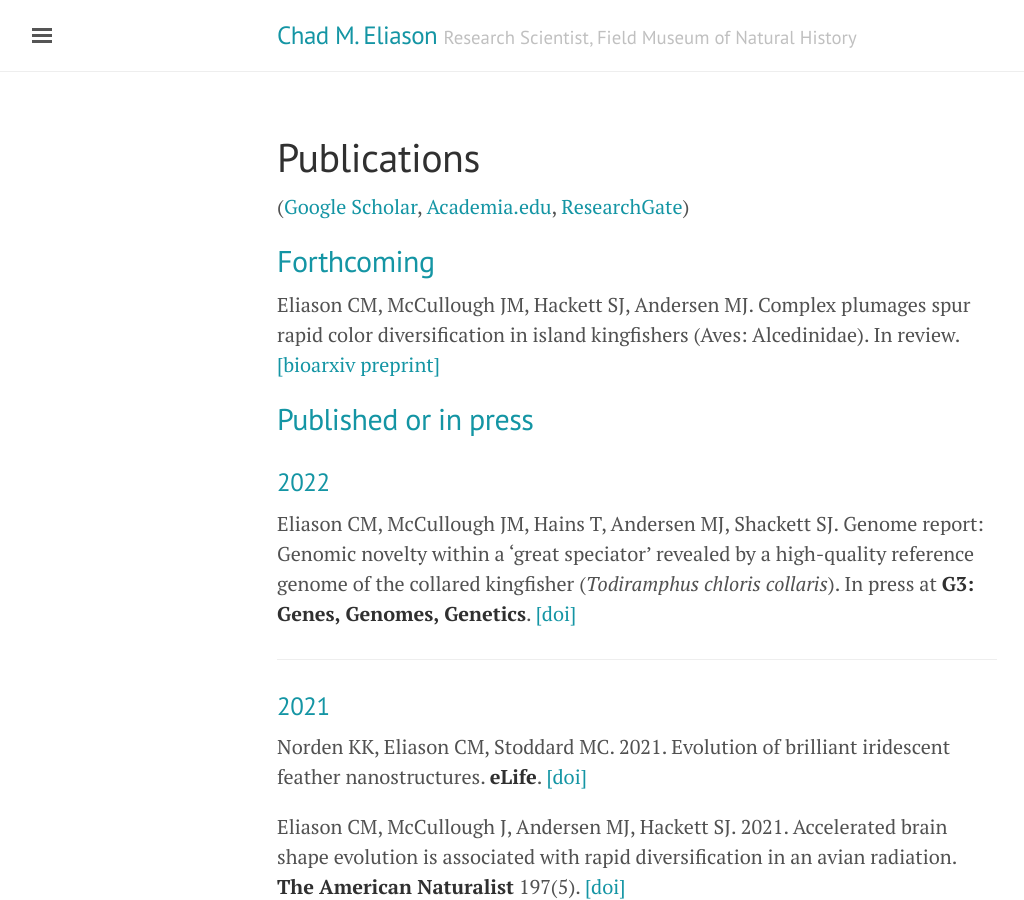
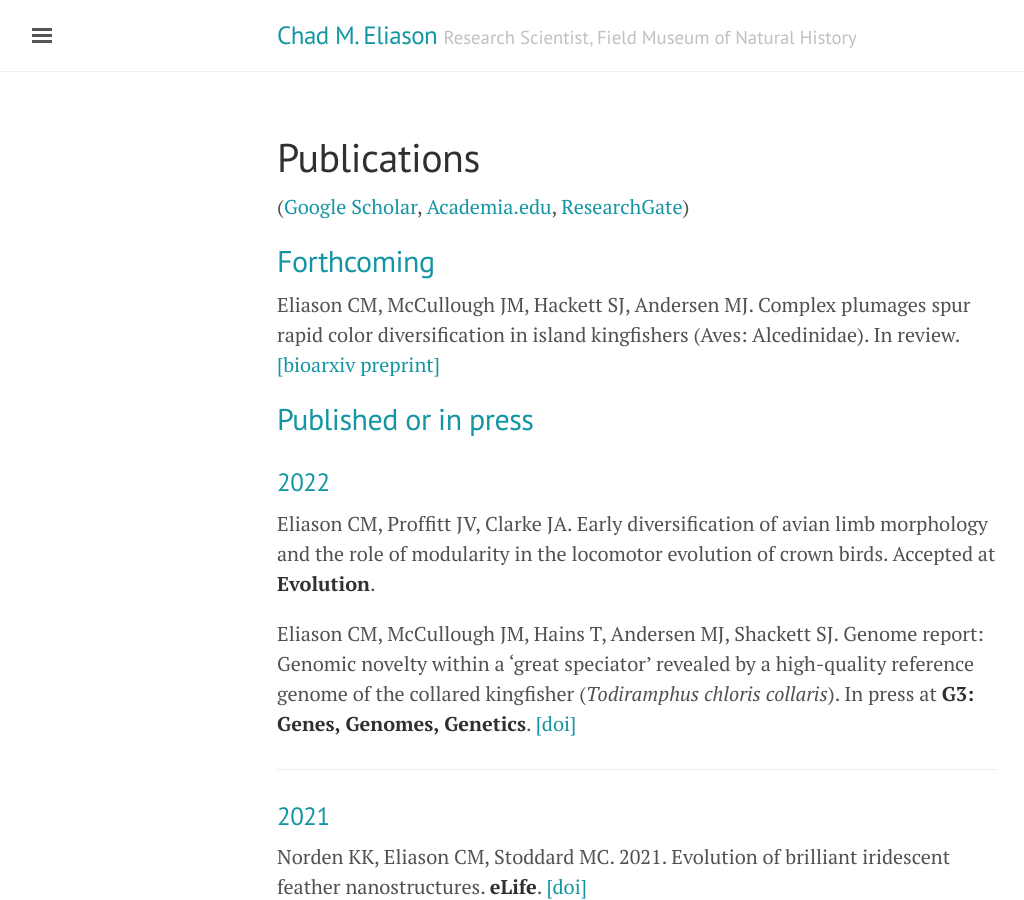
Before and after one commit to celiason/celiason.github.io, a Jekyll site: the page built from 2-publications.md, in a window 1280 px wide and 900 px high. Shown: the whole window, without its empty margins (3-1027 px from the left). Built offline with Jekyll 4.4.1, drawn with Linux system fonts in a browser that asks for light colours.

Commit message:
Update 2-publications.md

```diff
--- a/2-publications.md
+++ b/2-publications.md
@@ -18,6 +17,8 @@ Eliason CM, Clarke JA, Kane SA. Wrinkle nanostructures generate diffractive blue
 ## Published or in press
 
 ### 2022
+
+Eliason CM, Proffitt JV, Clarke JA. Early diversification of avian limb morphology and the role of modularity in the locomotor evolution of crown birds. Accepted at __Evolution__.
 
 Eliason CM, McCullough JM, Hains T, Andersen MJ, Shackett SJ. Genome report: Genomic novelty within a 'great speciator' revealed by a high-quality reference genome of the collared kingfisher (_Todiramphus chloris collaris_). In press at __G3: Genes, Genomes, Genetics__. [[doi]](https://doi.org/10.1093/g3journal/jkac260)
 
```
Also changed, not shown: other parts of 2-publications.md (+0 -1 lines).
